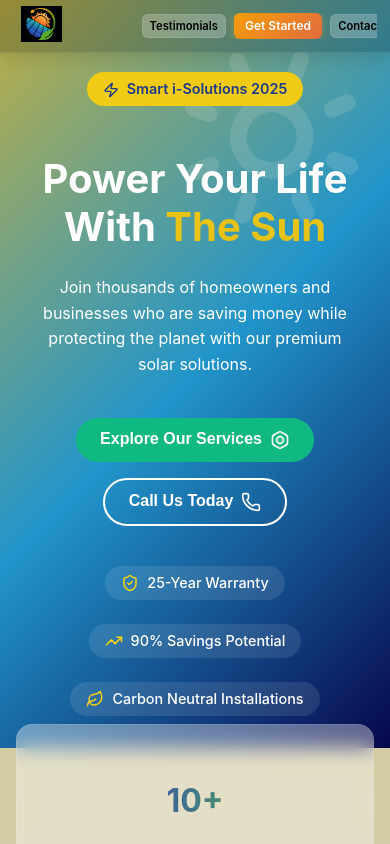
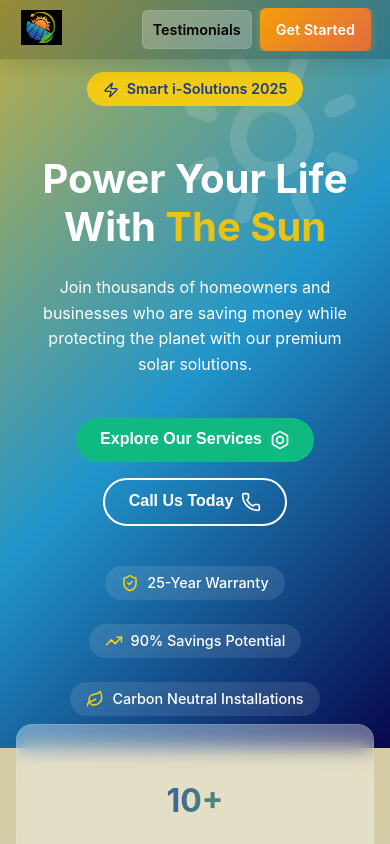
Before and after one commit to PawanSankalpa/Smart--i-solutions, a React (Create React App) app: page / in a window 390 px wide. Shown: the top 844 px of the page. Built offline with nearby package versions, Linux system fonts and the light colour scheme.

Commit message:
mobile version navbar update

```diff
--- a/src/components/NavigationBar.jsx
+++ b/src/components/NavigationBar.jsx
@@ -5,37 +5,42 @@ const NavigationBar = () => {
   const [isOpen, setIsOpen] = useState(false);
   const [isScrolled, setIsScrolled] = useState(false);
 
+  // Smooth scroll to section
   const scrollToSection = (id) => {
     const section = document.getElementById(id);
     if (section) {
       section.scrollIntoView({ behavior: "smooth" });
-      setIsOpen(false); // Close menu on mobile after clicking a link
+      setIsOpen(false); // close menu on mobile
     }
   };
 
+  // Add scroll shadow or background
   useEffect(() => {
     const handleScroll = () => {
       setIsScrolled(window.scrollY > 50);
     };
-
     window.addEventListener("scroll", handleScroll);
-    return () => window.removeEventListener("scroll", handleScroll); // Cleanup
+    return () => window.removeEventListener("scroll", handleScroll);
   }, []);
 
-  // Handle touch events for better mobile compatibility
+  // Toggle mobile menu
   const handleToggle = () => {
     setIsOpen((prev) => !prev);
-    const links = document.querySelector(".navbar-links");
-    if (links) {
-      links.classList.toggle("active");
-    }
   };
 
   return (
     <nav className={`navbar ${isScrolled ? "scrolled" : ""}`}>
+      {/* Logo */}
       <div className="navbar-logo" onClick={() => scrollToSection("hero")}>
         <img src="/loloMain.png" alt="logo" />
       </div>
+
+      {/* Hamburger / Close icon */}
+      <div className="menu-toggle" onClick={handleToggle} onTouchStart={handleToggle}>
+        {isOpen ? "✖" : "☰"}
+      </div>
+
+      {/* Navigation Links */}
       <div className={`navbar-links ${isOpen ? "open" : ""}`}>
         <a onClick={() => scrollToSection("hero")}>Home</a>
         <a onClick={() => scrollToSection("stats")}>Stats</a>
@@ -47,9 +52,6 @@ const NavigationBar = () => {
         <a onClick={() => scrollToSection("cta")}>Get Started</a>
         <a onClick={() => scrollToSection("contact")}>Contact</a>
       </div>
-      <div className="menu-toggle" onClick={handleToggle} onTouchStart={handleToggle}>
-        ☰
-      </div>
     </nav>
   );
 };
--- a/src/styles/NavigationBar.css
+++ b/src/styles/NavigationBar.css
@@ -185,34 +185,23 @@ body {
   }
 }
 
-/* Smaller Phones: up to 480px */
 @media (max-width: 480px) {
   .navbar {
-    padding: 0.4rem 0.8rem;
+    padding: 0.5rem 0.8rem;
   }
 
   .navbar-logo img {
     height: 2.2rem;
   }
 
-  .navbar-links {
-    gap: 0.3rem;
-    max-width: 100%;
-  }
-
-  .navbar-links a:nth-child(5),
-  .navbar-links a:nth-child(9) {
-    font-size: 0.7rem;
-    padding: 0.3rem 0.5rem;
+  .navbar-links a {
+    font-size: 0.9rem;
+    padding: 0.7rem;
   }
 
   .navbar-links a:nth-child(8) {
-    font-size: 0.75rem;
-    padding: 0.35rem 0.7rem;
-  }
+    font-size: 0.9rem;
+    padding: 0.8rem 1rem;
 
-  /* Optional: further tighten spacing on tiny screens */
-  .navbar-links a {
-    margin-right: 0.2rem;
   }
 }
```
Also changed, not shown: src/styles/Footer.css (line endings or trailing spaces).
